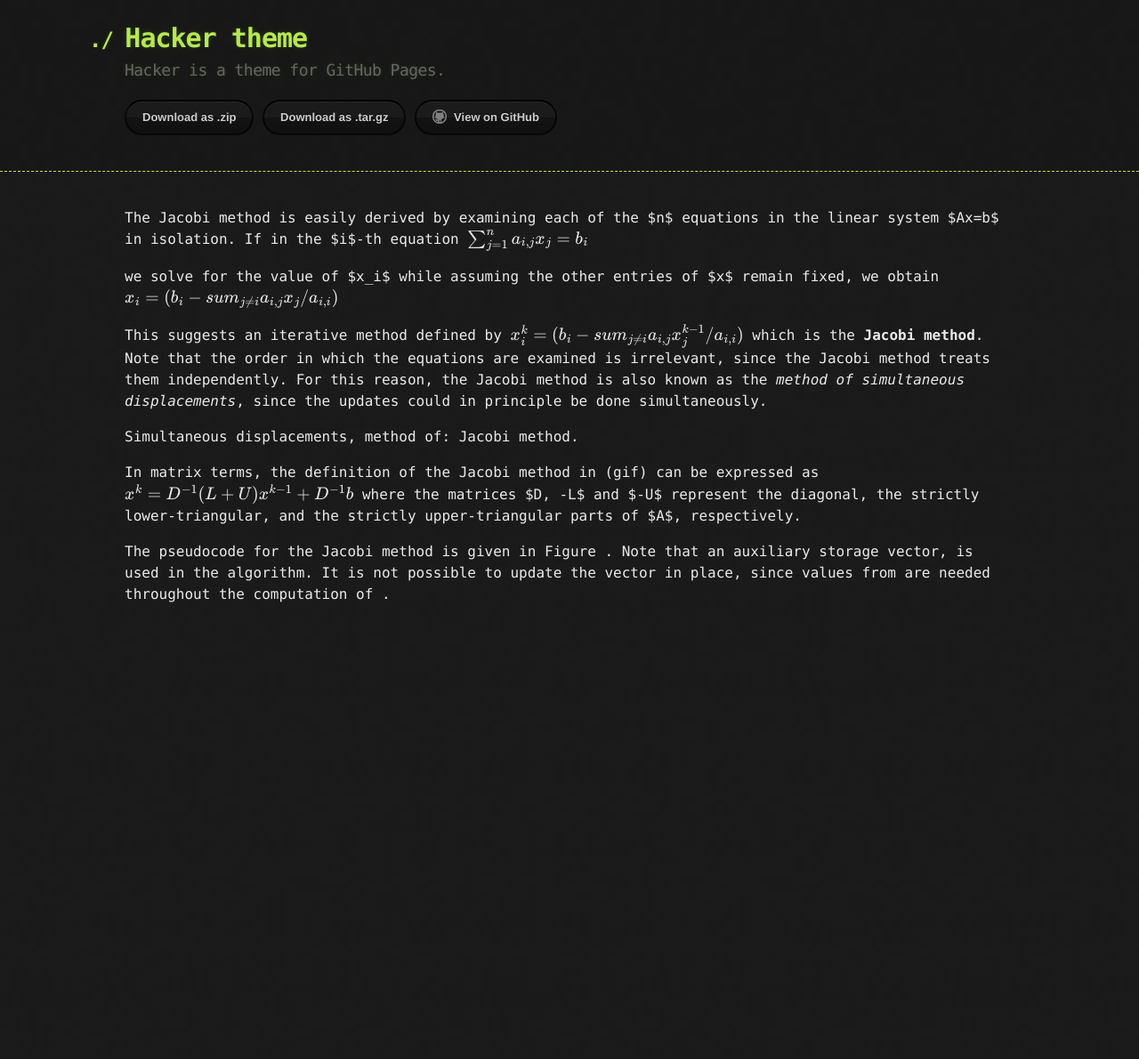
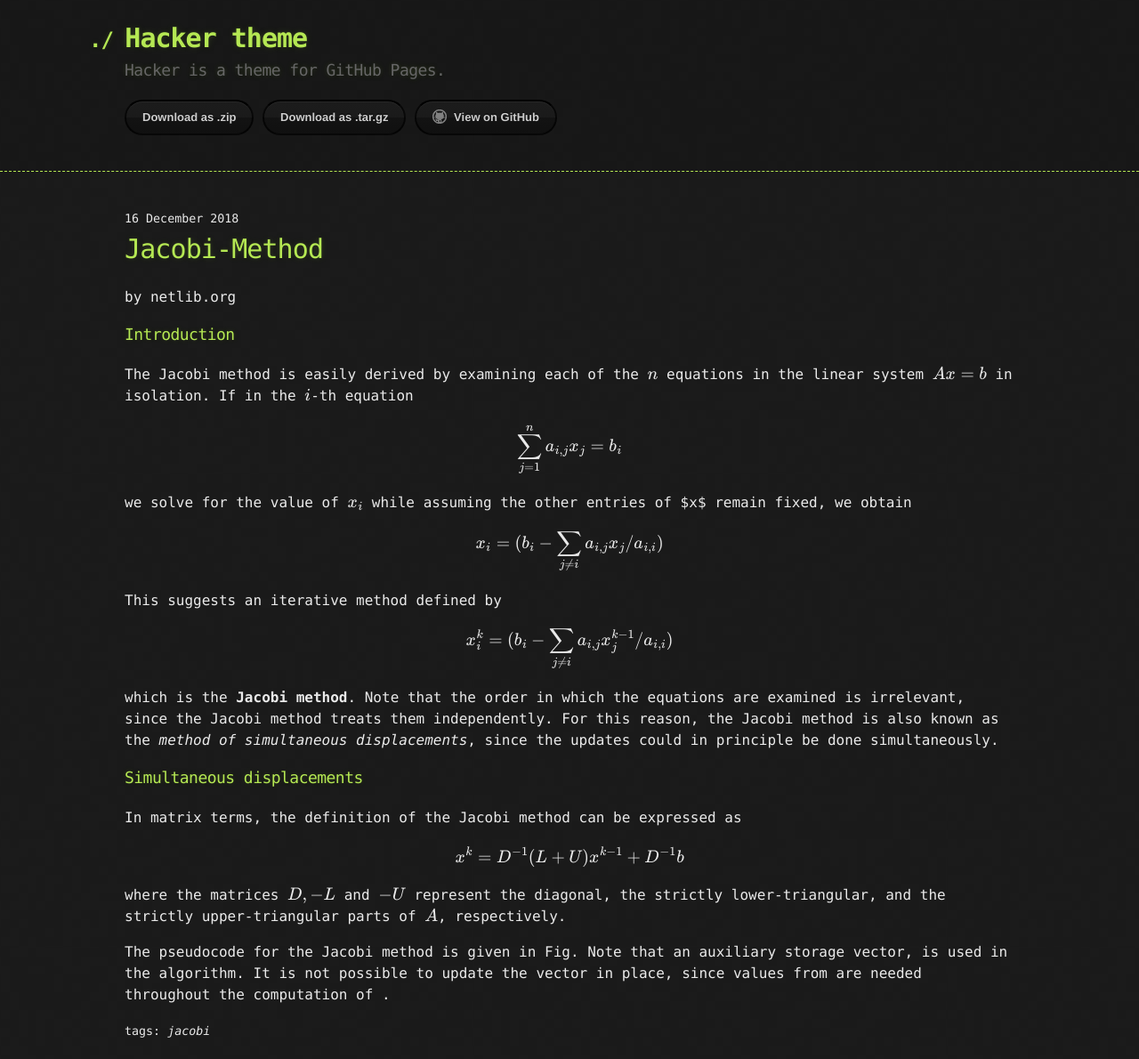
Before and after one commit to jiangnanhugo/netlib, a Jekyll site: the page built from Jacobi-Method.markdown, in a window 1280 px wide. Shown: the whole page at 89% size. Built offline with Jekyll 4.4.1, drawn with Linux system fonts in a browser that asks for light colours; our own code applies the rules of GitHub Pages for plain Markdown files; formulas are drawn with MathJax 3; before the commit the page ends 900 px from its top, so only the background shows below that.

Commit message:
Update Jacobi-Method.markdown

```diff
--- a/Jacobi-Method.markdown
+++ b/Jacobi-Method.markdown
@@ -1,25 +1,41 @@
-The Jacobi method is easily derived by examining each of the $n$ equations in the linear system $Ax=b$ in isolation. If in the $i$-th equation
+---
+layout: "post"
+title: "Jacobi-Method"
+date: "2018-12-16 22:29"
+author: netlib.org
+tags: jacobi
+---
+
+### Introduction
+
+The Jacobi method is easily derived by examining each of the $$n$$ equations in the linear system $$Ax=b$$ in isolation. If in the $$i$$-th equation
+
 $$
 \sum_{j=1}^n{a_{i,j}x_j}=b_i
 $$
 
-we solve for the value of $x_i$ while assuming the other entries of $x$ remain fixed, we obtain
+we solve for the value of $$x_i$$ while assuming the other entries of $x$ remain fixed, we obtain
+
 $$
-x_i=(b_i-sum_{j\neq i}{a_{i,j}x_j}/a_{i,i})
+x_i=(b_i-\sum_{j\neq i}{a_{i,j}x_j}/a_{i,i})
 $$
 
 This suggests an iterative method defined by
+
 $$
-x^k_i=(b_i-sum_{j\neq i}{a_{i,j}x^{k-1}_j}/a_{i,i})
+x^k_i=(b_i-\sum_{j\neq i}{a_{i,j}x^{k-1}_j}/a_{i,i})
 $$
+
 which is the **Jacobi method**. Note that the order in which the equations are examined is irrelevant, since the Jacobi method treats them independently. For this reason, the Jacobi method is also known as the *method of simultaneous displacements*, since the updates could in principle be done simultaneously.
 
-Simultaneous displacements, method of: Jacobi method.
+### Simultaneous displacements
 
-In matrix terms, the definition of the Jacobi method in (gif) can be expressed as
+In matrix terms, the definition of the Jacobi method can be expressed as
+
 $$
 x^k=D^{-1}(L+U)x^{k-1}+D^{-1}b
 $$
-where the matrices $D, -L$  and $-U$ represent the diagonal, the strictly lower-triangular, and the strictly upper-triangular parts of $A$, respectively.
 
-The pseudocode for the Jacobi method is given in Figure . Note that an auxiliary storage vector,  is used in the algorithm. It is not possible to update the vector  in place, since values from  are needed throughout the computation of .
+where the matrices $$D, -L$$  and $$-U$$ represent the diagonal, the strictly lower-triangular, and the strictly upper-triangular parts of $$A$$, respectively.
+
+The pseudocode for the Jacobi method is given in Fig. Note that an auxiliary storage vector,  is used in the algorithm. It is not possible to update the vector  in place, since values from  are needed throughout the computation of .
```
